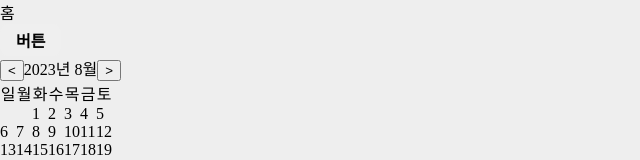
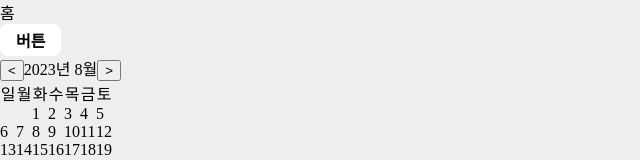
Before and after one commit to FAST-MINI-TEAM1/client, a Next.js app: page / in a window 1280 px wide. Shown: the top 160 px of the page, without its empty margins (0-640 px from the left). Built offline with nearby package versions, Linux system fonts and the light colour scheme.

Commit message:
fix: :bug: ThemeProvider 미포함된 사항 수정

```diff
--- a/pages/_app.tsx
+++ b/pages/_app.tsx
@@ -1,6 +1,8 @@
 import GlobalStyle from "@styles/GlobalStyle";
+import { theme } from "@styles/theme";
 import type { AppProps } from "next/app";
 import Head from "next/head";
+import { ThemeProvider } from "styled-components";
 
 function MyApp({ Component, pageProps }: AppProps) {
   return (
@@ -9,7 +11,9 @@ function MyApp({ Component, pageProps }: AppProps) {
       <Head>
         <title>TEAM1</title>
       </Head>
-      <Component {...pageProps} />
+      <ThemeProvider theme={theme}>
+        <Component {...pageProps} />
+      </ThemeProvider>
     </>
   );
 }
```
